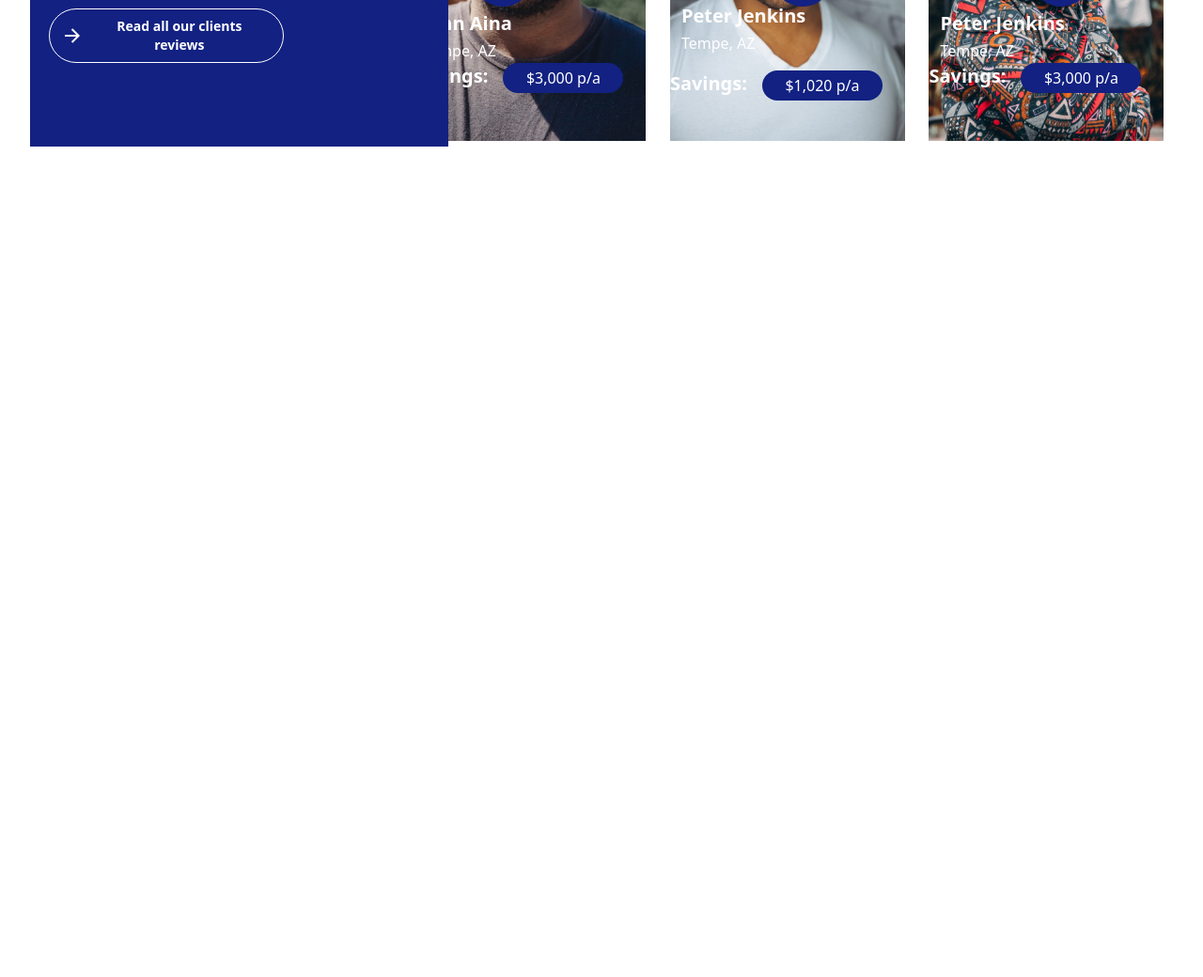
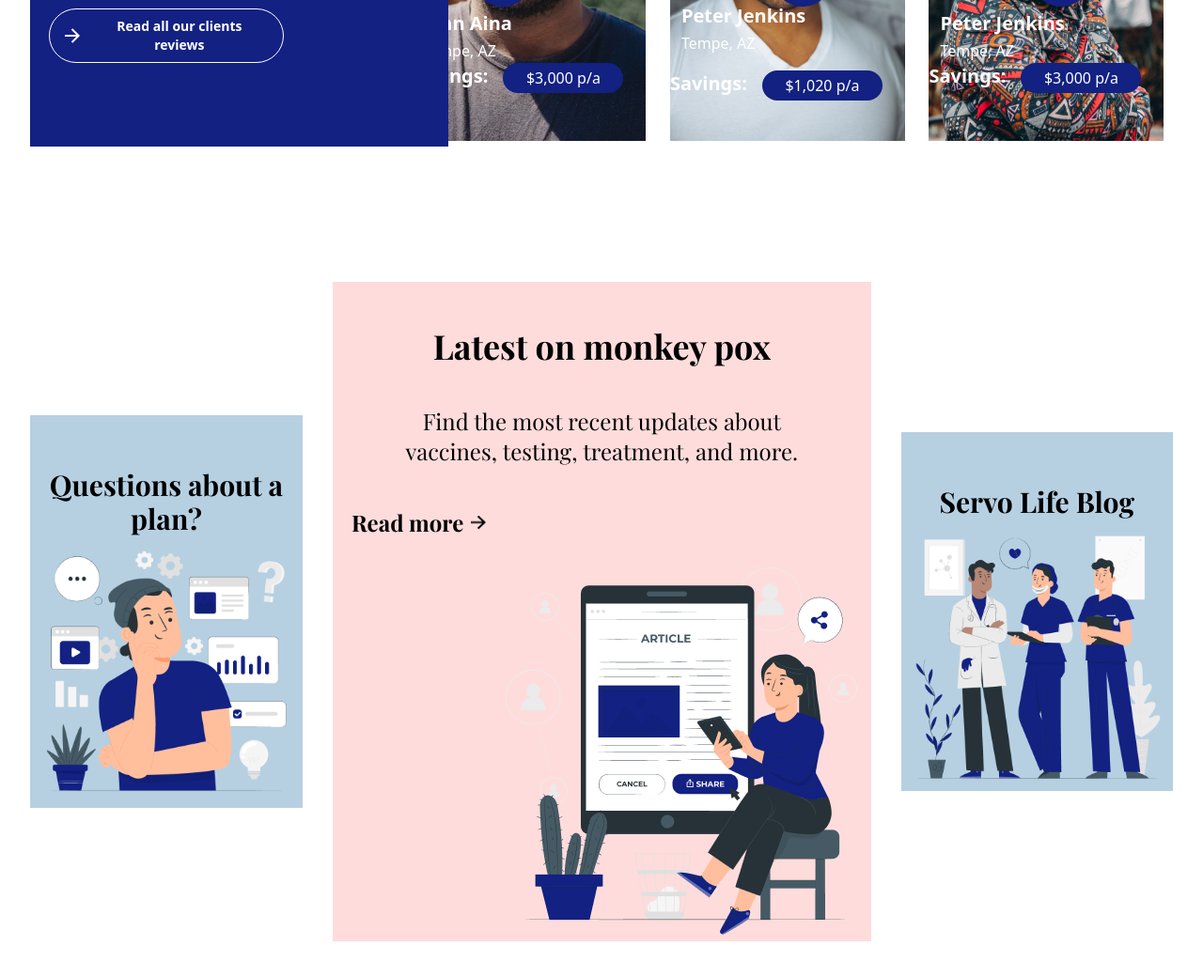
Before and after one commit to Ginohmk/Servo-Life, a website built with Vite: page src/index.html in a window 1280 px wide. Shown: the part 2861-3901 px from the top of the page at 94% size. Before the commit the page ends 3177 px from the top, so only its background shows below. Built offline with nearby package versions, Linux system fonts and the light colour scheme; files whose address does not match are found by name; a web font is replaced by a local one.

Commit message:
feat: Add business secton

```diff
--- a/src/index.html
+++ b/src/index.html
@@ -296,6 +296,64 @@
           </div>
         </div>
       </section>
+
+      <!-- Question section -->
+
+      <section class="flex gap-8 w-95% mx-auto font-Playfair items-center">
+        <!-- Question cards -->
+        <div class="bg-cardOne pt-14 h-2/4">
+          <h3 class="text-3xl text-center font-bold font-Playfair">
+            Questions about a plan?
+          </h3>
+
+          <img
+            src="/src/asset/images/question1.png"
+            alt="Man thinking"
+            class="object-cover"
+          />
+        </div>
+        <div class="bg-cardThree pt-12 flex flex-col gap-11">
+          <h3 class="text-4xl text-center font-bold font-Playfair">
+            Latest on monkey pox
+          </h3>
+
+          <p class="font-normal text-2xl text-center w-3/4 mx-auto">
+            Find the most recent updates about vaccines, testing, treatment, and
+            more.
+          </p>
+
+          <div class="flex flex-col gap-6">
+            <span class="flex gap-2 items-center text-2xl font-bold pl-5">
+              Read more
+              <img
+                src="/src/asset//images/dark_arrow.png"
+                alt="Dark arow"
+                class="w-4 h-4"
+              />
+            </span>
+
+            <span class="h-4/6 self-end">
+              <img
+                src="/src/asset/images/share_article.png"
+                alt="Share Article"
+                class="object-cover"
+              />
+            </span>
+          </div>
+        </div>
+
+        <div class="bg-cardOne pt-14 h-2/4">
+          <h3 class="text-3xl text-center font-bold font-Playfair">
+            Servo Life Blog
+          </h3>
+
+          <img
+            src="/src/asset/images/blog.png"
+            alt="Man thinking"
+            class="object-cover"
+          />
+        </div>
+      </section>
     </main>
   </body>
 </html>
--- a/tailwind.config.js
+++ b/tailwind.config.js
@@ -7,6 +7,9 @@ module.exports = {
         primary_color: '#122182',
         my_gray: '#787878',
         white: '#ffffff',
+        cardOne: '#B6D0E2',
+        cardTwo: '#D2FFD2',
+        cardThree: '#FFDCDC',
       },
       fontFamily: {
         Playfair: ['"Playfair Display"', 'serif'],
```
Also changed, not shown: dist/output.css, src/asset/images/blog.png (added), src/asset/images/dark_arrow.png (added), src/asset/images/question1.png (added), src/asset/images/share_article.png (added).
